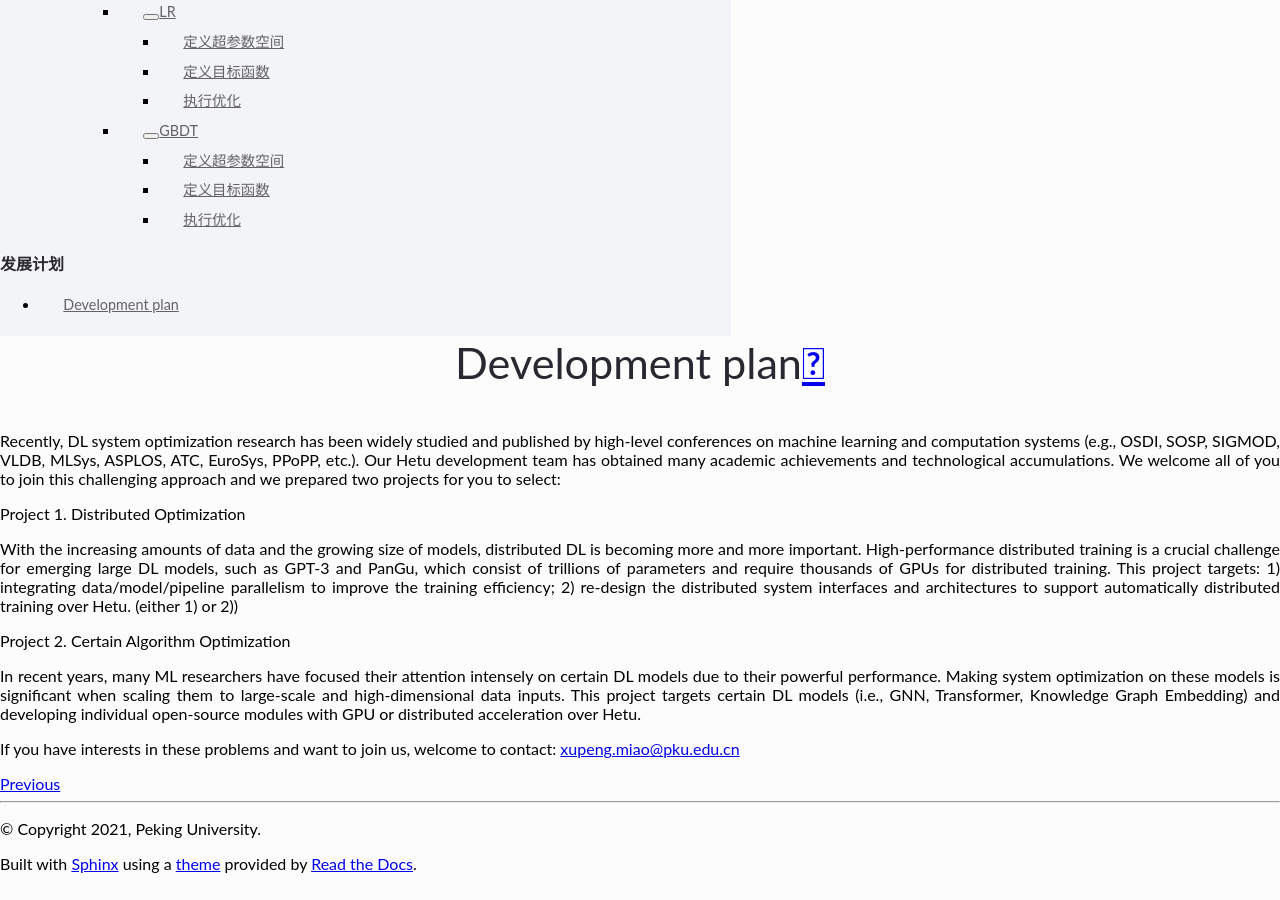
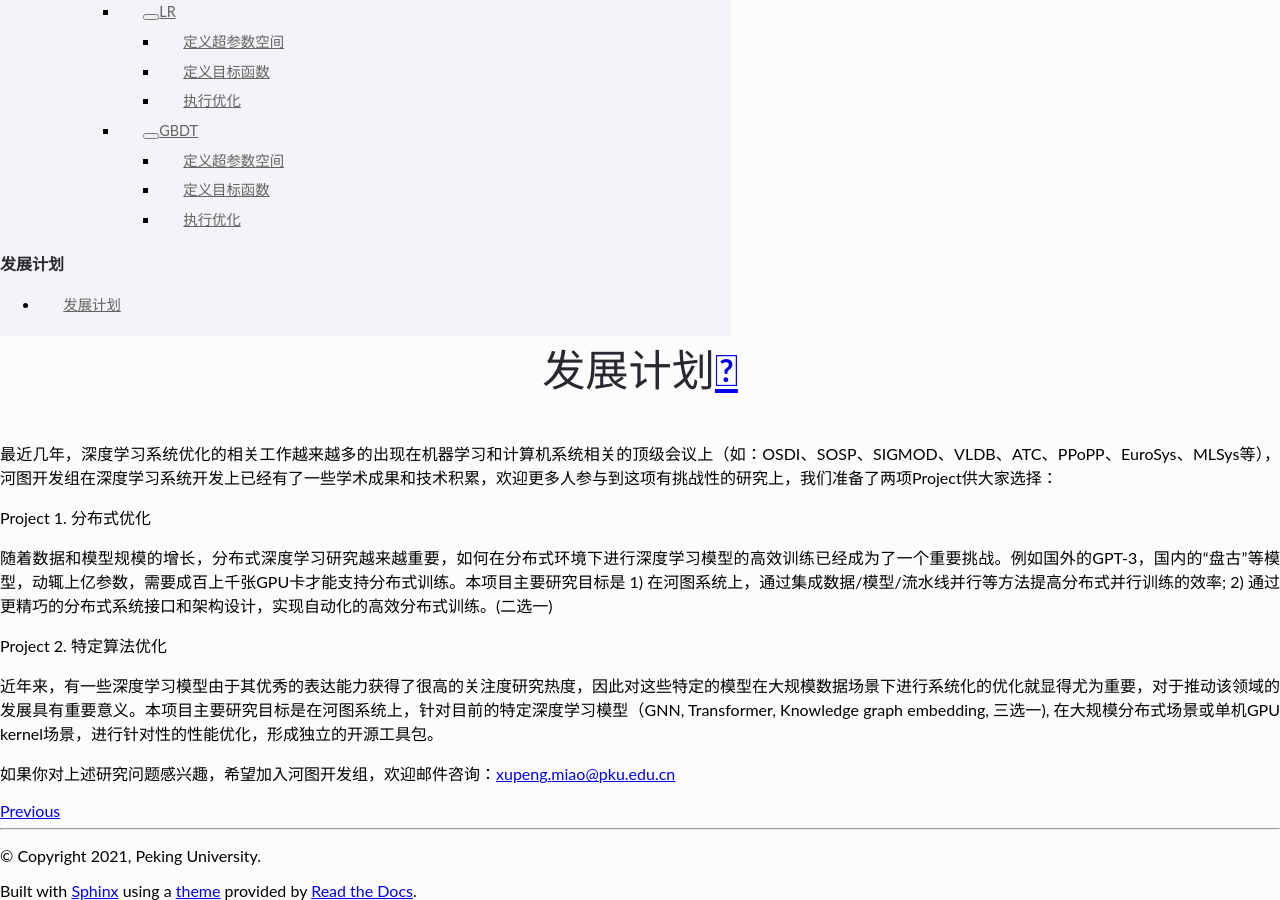
Before and after one commit to sj1104/doc_test, a Sphinx documentation site: the page built from source/plan.rst, in a window 1280 px wide and 900 px high, scrolled down 2781 px. Built offline with Sphinx 7.4.7 and the Read the Docs theme 2.0.0, drawn with Linux system fonts in a browser that asks for light colours; before the commit the page ends 3654 px from its top, so only the background shows below that.

Commit message:
Update plan.rst

```diff
--- a/source/plan.rst
+++ b/source/plan.rst
@@ -1,27 +1,15 @@
-Development plan
+发展计划
 =================
 
-..
-	最近几年，深度学习系统优化的相关工作越来越多的出现在机器学习和计算机系统相关的顶级会议上（如：OSDI、SOSP、SIGMOD、VLDB、ATC、PPoPP、EuroSys、MLSys等），河图开发组在深度学习系统开发上已经有了一些学术成果和技术积累，欢迎更多人参与到这项有挑战性的研究上，我们准备了两项Project供大家选择：
 
-	Project 1. 分布式优化
+最近几年，深度学习系统优化的相关工作越来越多的出现在机器学习和计算机系统相关的顶级会议上（如：OSDI、SOSP、SIGMOD、VLDB、ATC、PPoPP、EuroSys、MLSys等），河图开发组在深度学习系统开发上已经有了一些学术成果和技术积累，欢迎更多人参与到这项有挑战性的研究上，我们准备了两项Project供大家选择：
 
-	随着数据和模型规模的增长，分布式深度学习研究越来越重要，如何在分布式环境下进行深度学习模型的高效训练已经成为了一个重要挑战。例如国外的GPT-3，国内的“盘古”等模型，动辄上亿参数，需要成百上千张GPU卡才能支持分布式训练。本项目主要研究目标是 1) 在河图系统上，通过集成数据/模型/流水线并行等方法提高分布式并行训练的效率; 2) 通过更精巧的分布式系统接口和架构设计，实现自动化的高效分布式训练。(二选一)
+Project 1. 分布式优化
 
-	Project 2. 特定算法优化
+随着数据和模型规模的增长，分布式深度学习研究越来越重要，如何在分布式环境下进行深度学习模型的高效训练已经成为了一个重要挑战。例如国外的GPT-3，国内的“盘古”等模型，动辄上亿参数，需要成百上千张GPU卡才能支持分布式训练。本项目主要研究目标是 1) 在河图系统上，通过集成数据/模型/流水线并行等方法提高分布式并行训练的效率; 2) 通过更精巧的分布式系统接口和架构设计，实现自动化的高效分布式训练。(二选一)
 
-	近年来，有一些深度学习模型由于其优秀的表达能力获得了很高的关注度研究热度，因此对这些特定的模型在大规模数据场景下进行系统化的优化就显得尤为重要，对于推动该领域的发展具有重要意义。本项目主要研究目标是在河图系统上，针对目前的特定深度学习模型（GNN, Transformer, Knowledge graph embedding, 三选一), 在大规模分布式场景或单机GPU kernel场景，进行针对性的性能优化，形成独立的开源工具包。
+Project 2. 特定算法优化
 
-	如果你对上述研究问题感兴趣，希望加入河图开发组，欢迎邮件咨询：xupeng.miao@pku.edu.cn
+近年来，有一些深度学习模型由于其优秀的表达能力获得了很高的关注度研究热度，因此对这些特定的模型在大规模数据场景下进行系统化的优化就显得尤为重要，对于推动该领域的发展具有重要意义。本项目主要研究目标是在河图系统上，针对目前的特定深度学习模型（GNN, Transformer, Knowledge graph embedding, 三选一), 在大规模分布式场景或单机GPU kernel场景，进行针对性的性能优化，形成独立的开源工具包。
 
-Recently, DL system optimization research has been widely studied and published by high-level conferences on machine learning and computation systems (e.g., OSDI, SOSP, SIGMOD, VLDB, MLSys, ASPLOS, ATC, EuroSys, PPoPP, etc.). Our Hetu development team has obtained many academic achievements and technological accumulations. We welcome all of you to join this challenging approach and we prepared two projects for you to select:
-
-Project 1. Distributed Optimization
-
-With the increasing amounts of data and the growing size of models, distributed DL is becoming more and more important. High-performance distributed training is a crucial challenge for emerging large DL models, such as GPT-3 and PanGu, which consist of trillions of parameters and require thousands of GPUs for distributed training. This project targets: 1) integrating data/model/pipeline parallelism to improve the training efficiency; 2) re-design the distributed system interfaces and architectures to support automatically distributed training over Hetu. (either 1) or 2))
-
-Project 2. Certain Algorithm Optimization
-
-In recent years, many ML researchers have focused their attention intensely on certain DL models due to their powerful performance. Making system optimization on these models is significant when scaling them to large-scale and high-dimensional data inputs. This project targets certain DL models (i.e., GNN, Transformer, Knowledge Graph Embedding) and developing individual open-source modules with GPU or distributed acceleration over Hetu.
-
-If you have interests in these problems and want to join us, welcome to contact: xupeng.miao@pku.edu.cn
+如果你对上述研究问题感兴趣，希望加入河图开发组，欢迎邮件咨询：xupeng.miao@pku.edu.cn
```
